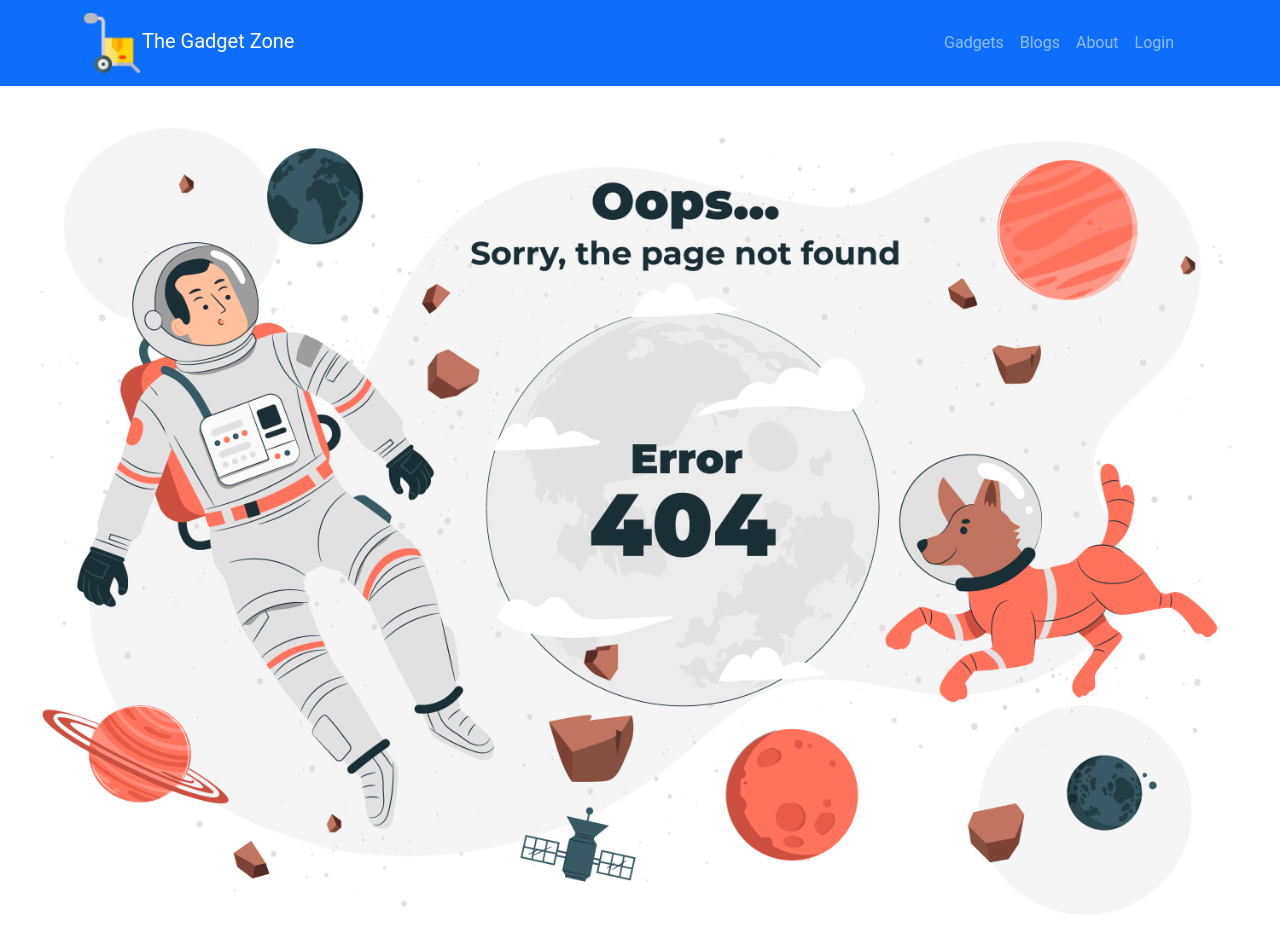
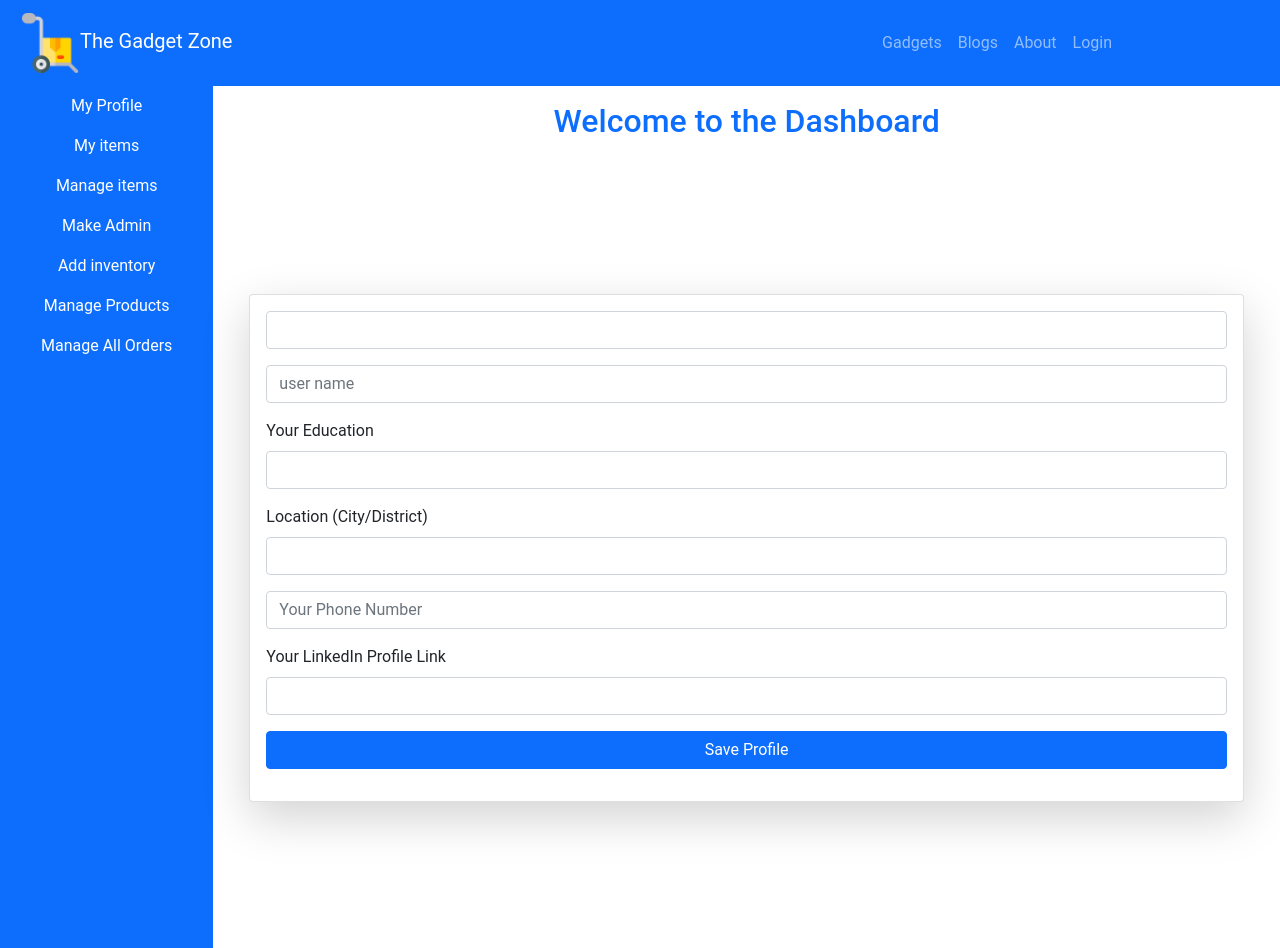
Before and after one commit to Tasnimul-Sharan/warehouse-management-client-side, a React (Create React App) app: page /dashboard in a window 1280 px wide. Built offline with nearby package versions, Linux system fonts and the light colour scheme; no server answers.

Commit message:
updated profile and dashboard

```diff
--- a/package.json
+++ b/package.json
@@ -20,6 +20,7 @@
     "react-dom": "^18.1.0",
     "react-firebase-hooks": "^5.0.3",
     "react-hook-form": "^7.30.0",
+    "react-icons": "^4.10.1",
     "react-router-dom": "^6.3.0",
     "react-scripts": "5.0.1",
     "react-slideshow-image": "^3.7.3",
--- a/src/App.js
+++ b/src/App.js
@@ -18,6 +18,8 @@ import RequireAuth from "./Pages/Login/Login/RequireAuth/RequireAuth";
 import About from "./Pages/About/About";
 import AOS from "aos";
 import "aos/dist/aos.css";
+import Dashboard from "./Dashboard/Dashboard";
+import MyProfile from "./Dashboard/MyProfile";
 AOS.init();
 
 function App() {
@@ -60,6 +62,16 @@ function App() {
             </RequireAuth>
           }
         />
+        <Route path="/dashboard" element={<Dashboard />}>
+          <Route index element={<MyProfile />}></Route>
+          <Route path="addinventory" element={<AddInventoryItems />}></Route>
+          <Route path="myitems" element={<MyItems />}></Route>
+          <Route
+            path="manageinventories"
+            element={<ManageInventories />}
+          ></Route>
+          {/* <Route path="payment/:id" element={<Payment />}></Route> */}
+        </Route>
         <Route path="/blogs" element={<Blogs />}></Route>
         <Route path="/about" element={<About />}></Route>
         <Route path="/registation" element={<Registation />} />
--- /dev/null
+++ b/src/Dashboard/Dashboard.css
@@ -0,0 +1,7 @@
+/* Add your custom CSS file or style tag in the component */
+
+.sidebar {
+  /* background-color: #007bff; This is the blue color from Bootstrap */
+  height: 100vh;
+  /* padding-bottom: 100px; */
+}
--- /dev/null
+++ b/src/Dashboard/Dashboard.js
@@ -0,0 +1,126 @@
+// import React from "react";
+// import { useAuthState } from "react-firebase-hooks/auth";
+// import { Link, Outlet } from "react-router-dom";
+// // import auth from "../../firebase.init";
+// // import useAdmin from "../../Hooks/useAdmin";
+
+// const Dashboard = () => {
+//   //   const [user] = useAuthState(auth);
+//   //   const [admin] = useAdmin(user);
+
+//   return (
+//     <div className="container-fluid">
+//       <div className="row">
+//         <div className="col-lg-2 col-md-3 col-12 bg-primary">
+//           <h2 className="text-white p-3">Welcome to the Dashboard</h2>
+//           <ul className="nav flex-column">
+//             <li className="nav-item">
+//               <Link to="/dashboard" className="nav-link text-white">
+//                 My Profile
+//               </Link>
+//             </li>
+//             {/* {!admin && ( */}
+//             <li className="nav-item">
+//               <Link to="/dashboard/order" className="nav-link text-white">
+//                 My Orders
+//               </Link>
+//               <Link to="/dashboard/review" className="nav-link text-white">
+//                 Add a Review
+//               </Link>
+//             </li>
+//             {/* )}
+//             {admin && ( */}
+//             <li className="nav-item">
+//               <Link to="/dashboard/users" className="nav-link text-white">
+//                 Make Admin
+//               </Link>
+//               <Link to="/dashboard/addproduct" className="nav-link text-white">
+//                 Add Product
+//               </Link>
+//               <Link
+//                 to="/dashboard/manageproducts"
+//                 className="nav-link text-white"
+//               >
+//                 Manage Products
+//               </Link>
+//               <Link
+//                 to="/dashboard/manageallproduct"
+//                 className="nav-link text-white"
+//               >
+//                 Manage All Orders
+//               </Link>
+//             </li>
+//             {/* )} */}
+//           </ul>
+//         </div>
+//         <div className="col-lg-10 col-md-9 col-12">
+//           <Outlet />
+//         </div>
+//       </div>
+//     </div>
+//   );
+// };
+
+// export default Dashboard;
+
+import React from "react";
+import { Link, Outlet } from "react-router-dom";
+import "./Dashboard.css";
+
+const Dashboard = () => {
+  return (
+    <div className="container-fluid">
+      <div className="row sidebar">
+        <div className="col-lg-2 col-md-3 col-12 bg-primary">
+          <ul className="nav flex-column">
+            <li className="nav-item ">
+              <Link to="/dashboard" className="nav-link text-white">
+                My Profile
+              </Link>
+            </li>
+            <li className="nav-item">
+              <Link to="/dashboard/myitems" className="nav-link text-white">
+                My items
+              </Link>
+              <Link
+                to="/dashboard/manageinventories"
+                className="nav-link text-white"
+              >
+                Manage items
+              </Link>
+            </li>
+            <li className="nav-item">
+              <Link to="/dashboard/users" className="nav-link text-white">
+                Make Admin
+              </Link>
+              <Link
+                to="/dashboard/addinventory"
+                className="nav-link text-white"
+              >
+                Add inventory
+              </Link>
+              <Link
+                to="/dashboard/manageproducts"
+                className="nav-link text-white"
+              >
+                Manage Products
+              </Link>
+              <Link
+                to="/dashboard/manageallproduct"
+                className="nav-link text-white"
+              >
+                Manage All Orders
+              </Link>
+            </li>
+          </ul>
+        </div>
+        <div className="col-lg-10 col-md-9 col-12 mt-3">
+          <h2 className="text-center text-primary">Welcome to the Dashboard</h2>
+          <Outlet />
+        </div>
+      </div>
+    </div>
+  );
+};
+
+export default Dashboard;
--- /dev/null
+++ b/src/Dashboard/MyProfile.js
@@ -0,0 +1,113 @@
+import axios from "axios";
+import React from "react";
+import { useAuthState } from "react-firebase-hooks/auth";
+import { useForm } from "react-hook-form";
+import { toast } from "react-toastify";
+import auth from "../firebase.init";
+import Loading from "../Pages/Shared/Loading/Loading";
+
+const MyProfile = () => {
+  const [user, loading] = useAuthState(auth);
+  const { register, handleSubmit } = useForm();
+
+  const onSubmit = (data) => {
+    console.log(data);
+    const email = user?.email;
+    fetch(`http://localhost:5000/profile/${email}`, {
+      method: "PUT",
+      headers: {
+        "content-type": "application/json",
+      },
+      body: JSON.stringify(data),
+    })
+      .then((res) => res.json())
+      .then((data) => {
+        console.log(data);
+        if (data) {
+          toast.success("You have successfully saved your profile");
+        }
+      });
+  };
+
+  if (loading) {
+    return <Loading />;
+  }
+
+  return (
+    <div className="container d-flex justify-content-center align-items-center min-vh-100">
+      <div className="card w-100 max-w-sm shadow-lg">
+        <div className="card-body">
+          <form onSubmit={handleSubmit(onSubmit)}>
+            <div className="mb-3">
+              <input
+                type="email"
+                className="form-control"
+                {...register("email")}
+                value={user?.email}
+              />
+            </div>
+            <div className="mb-3">
+              <input
+                type="text"
+                placeholder="user name"
+                className="form-control"
+                {...register("name")}
+                value={user?.displayName}
+              />
+            </div>
+            <div className="mb-3 text-start">
+              <label htmlFor="education" className="form-label">
+                Your Education
+              </label>
+              <input
+                type="text"
+                id="education"
+                className="form-control"
+                {...register("education")}
+              />
+            </div>
+            <div className="mb-3 text-start">
+              <label htmlFor="location" className="form-label">
+                Location (City/District)
+              </label>
+              <input
+                type="text"
+                id="location"
+                className="form-control"
+                {...register("location")}
+              />
+            </div>
+            <div className="mb-3">
+              <input
+                type="number"
+                placeholder="Your Phone Number"
+                className="form-control"
+                {...register("phoneNumber")}
+              />
+            </div>
+            <div className="mb-3 text-start">
+              <label htmlFor="profileLink" className="form-label">
+                Your LinkedIn Profile Link
+              </label>
+              <input
+                type="url"
+                id="profileLink"
+                className="form-control"
+                {...register("profileLink")}
+              />
+            </div>
+            <div className="mb-3">
+              <input
+                type="submit"
+                className="btn btn-primary w-100"
+                value="Save Profile"
+              />
+            </div>
+          </form>
+        </div>
+      </div>
+    </div>
+  );
+};
+
+export default MyProfile;
--- a/src/Pages/Login/Login/Login.js
+++ b/src/Pages/Login/Login/Login.js
@@ -12,6 +12,7 @@ import auth from "../../../firebase.init";
 import Loading from "../../Shared/Loading/Loading";
 import SocialLogin from "./SocialLogin/SocialLogin";
 import "./Login.css";
+import { FaEye, FaEyeSlash } from "react-icons/fa";
 import useToken from "../../../Hooks/useToken";
 
 const Login = () => {
@@ -19,11 +20,14 @@ const Login = () => {
   const [password, setPassword] = useState("");
   const [error, setError] = useState("");
 
-  // const [signInWithEmailAndPassword, user, loading] =
-  //   useSignInWithEmailAndPassword(auth);
   const [signInWithEmailAndPassword, user, loading] =
     useSignInWithEmailAndPassword(auth);
   const [signInWithGoogle, gUser, gLoading, gError] = useSignInWithGoogle(auth);
+  const [showPassword, setShowPassword] = useState(false);
+
+  const toggleShowPassword = () => {
+    setShowPassword(!showPassword);
+  };
 
   const [token] = useToken(user || gUser);
 
@@ -86,9 +90,16 @@ const Login = () => {
         <Form.Group className="mb-3" controlId="formBasicPassword">
           <Form.Control
             onChange={(e) => setPassword(e.target.value)}
-            type="password"
+            type={showPassword ? "text" : "password"}
             placeholder="Password"
           />
+          <Button
+            variant="link"
+            className="password-toggle-button"
+            onClick={toggleShowPassword}
+          >
+            {showPassword ? <FaEyeSlash /> : <FaEye />}
+          </Button>
         </Form.Group>
         <p className="text-danger">{error}</p>
         <Button variant="outline-primary w-100" type="submit">
--- a/src/Pages/Login/Registation/Registation.js
+++ b/src/Pages/Login/Registation/Registation.js
@@ -12,6 +12,8 @@ import auth from "../../../firebase.init";
 import Loading from "../../Shared/Loading/Loading";
 import SocialLogin from "../Login/SocialLogin/SocialLogin";
 import "./Registation.css";
+import { FaEye, FaEyeSlash } from "react-icons/fa";
+
 import useToken from "../../../Hooks/useToken";
 
 const Registation = () => {
@@ -24,6 +26,12 @@ const Registation = () => {
   const [updateProfile, updating] = useUpdateProfile(auth);
   const [sendEmailVerification, sending] = useSendEmailVerification(auth);
   const [signInWithGoogle, gUser, gLoading, gError] = useSignInWithGoogle(auth);
+
+  const [showPassword, setShowPassword] = useState(false);
+
+  const toggleShowPassword = () => {
+    setShowPassword(!showPassword);
+  };
 
   const [token] = useToken(user || gUser);
   const navigate = useNavigate();
@@ -90,12 +98,21 @@ const Registation = () => {
         </Form.Group>
 
         <Form.Group className="mb-3" controlId="formBasicPassword">
-          <Form.Control
-            onChange={(e) => setPassword(e.target.value)}
-            type="password"
-            placeholder="Password"
-            required
-          />
+          <div className="password-field">
+            <Form.Control
+              onChange={(e) => setPassword(e.target.value)}
+              type={showPassword ? "text" : "password"}
+              placeholder="Password"
+              required
+            />
+            <Button
+              variant="link"
+              className="password-toggle-button"
+              onClick={toggleShowPassword}
+            >
+              {showPassword ? <FaEyeSlash /> : <FaEye />}
+            </Button>
+          </div>
         </Form.Group>
 
         <Button variant="outline-primary w-100" type="submit">
--- a/src/Pages/Shared/Header/Header.js
+++ b/src/Pages/Shared/Header/Header.js
@@ -17,7 +17,7 @@ const Header = () => {
   return (
     <div className=" sticky-top">
       <Navbar collapseOnSelect expand="lg" bg="primary" variant="dark">
-        <Container>
+        <Container className="ms-2">
           <Navbar.Brand as={Link} to="/">
             <img src={logo} width={"60px"} alt="" />
             <span>The Gadget Zone</span>
@@ -38,14 +38,8 @@ const Header = () => {
             <Nav>
               {user && (
                 <>
-                  <Nav.Link as={Link} to="/addinventory">
-                    AddItem
-                  </Nav.Link>
-                  <Nav.Link as={Link} to="/manageinventory">
-                    ManageItems
-                  </Nav.Link>
-                  <Nav.Link as={Link} to="/myitems">
-                    MyItems
+                  <Nav.Link as={Link} to="/dashboard">
+                    Dashboard
                   </Nav.Link>
                 </>
               )}
@@ -61,7 +55,7 @@ const Header = () => {
             </Nav>
             <Nav>
               <Nav.Link as={Link} to="/profile">
-                <li>{user && <p>{user.displayName}</p>}</li>
+                {user && <span>{user.displayName}</span>}
               </Nav.Link>
             </Nav>
           </Navbar.Collapse>
```
Also changed, not shown: 1 other file (tests, documents, lock files or other folders).
